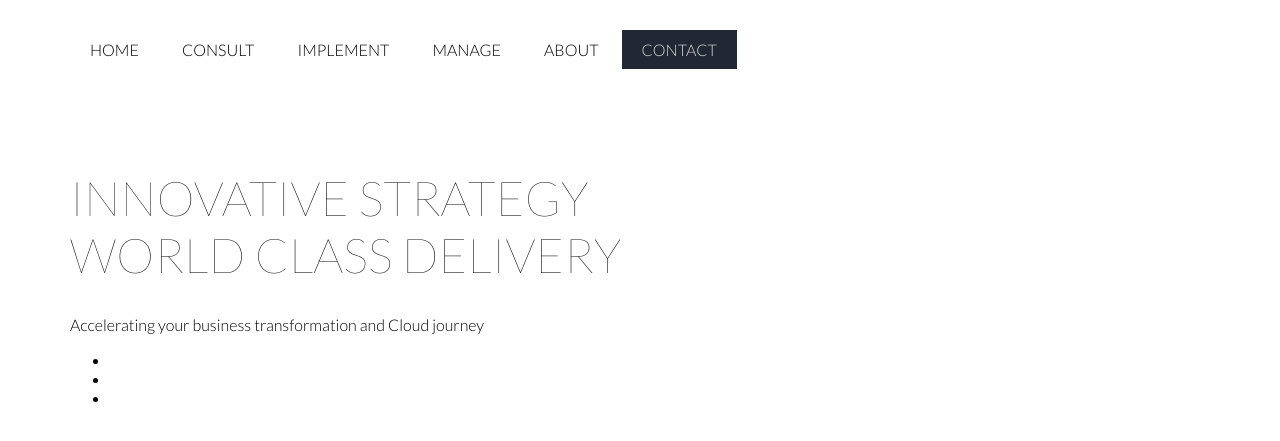
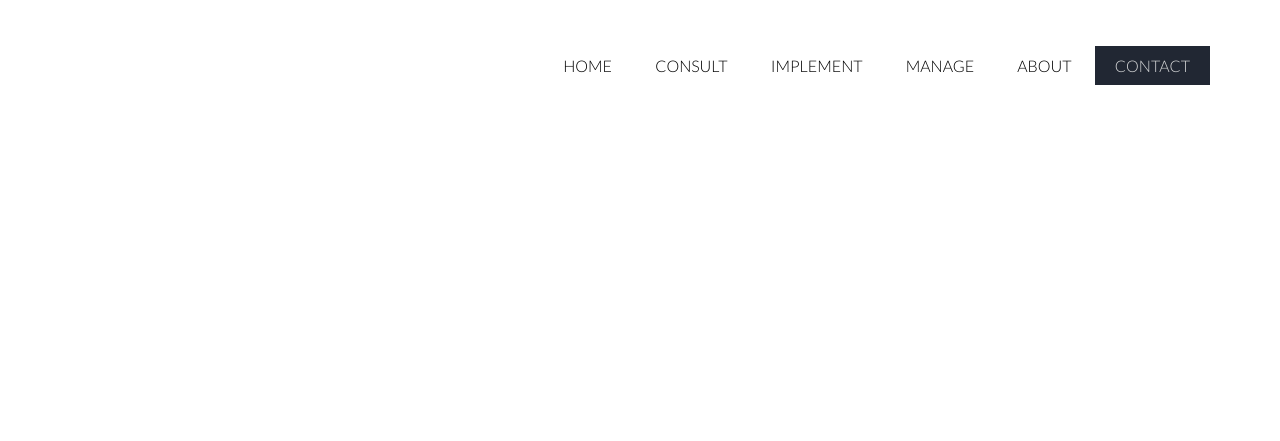
Before and after one commit to Allans-dev/Practice-web-site, a PHP site: page / in a window 1280 px wide. Shown: the top 441 px of the page. Run offline with PHP 8.4, Linux system fonts and the light colour scheme.

Commit message:
Revert "commit to revert"
This reverts commit a999f92ce909815860bacec48e9971864764335d.

```diff
--- a/index.html
+++ b/index.html
@@ -1,35 +1,22 @@
 <!DOCTYPE html>
 <html lang="en">
 <head>
-    <link href="https://fonts.googleapis.com/css?family=Lato:100,300,400" rel="stylesheet">
+    <link href="https://fonts.googleapis.com/css?family=Lato:300,400" rel="stylesheet">
     <link type="text/css" rel="stylesheet" href="style.css">
 </head>
 <body>
-
     <div class="row">
         <nav>
-            <a target="_blank" href="#">HOME</a>
-            <a target="_blank" href="#">CONSULT</a>
-            <a target="_blank" href="#">IMPLEMENT</a>
-            <a target="_blank" href="#">MANAGE</a>
-            <a target="_blank" href="#">ABOUT</a>
-            <a target="_blank" href="#">CONTACT</a>
+            <ul>
+                <li><a target="_blank" href="#">HOME</a></li>
+                <li><a target="_blank" href="#">CONSULT</a></li>
+                <li><a target="_blank" href="#">IMPLEMENT</a></li>
+                <li><a target="_blank" href="#">MANAGE</a></li>
+                <li><a target="_blank" href="#">ABOUT</a></li>
+                <li><a target="_blank" href="#">CONTACT</a></li>
+            </ul>
         </nav>
     </div> <!--end row-->
 
-
-    <div class="row">
-        <div class="title">
-            <h1>INNOVATIVE STRATEGY <br />
-            WORLD CLASS DELIVERY</h1>
-            <span>Accelerating your business transformation and Cloud journey</span>
-            <ul class="circles">
-                <li></li>
-                <li></li>
-                <li></li>
-            </ul>
-        </div>
-    </div> <!-- end row-->
-
 </body>
 </html>
--- a/style.css
+++ b/style.css
@@ -27,37 +27,17 @@ nav {
     margin-top: 30px;
 }
 
-/*
 nav ul {
     float: right;
     list-style: none;
-    width: 100%;
-    text-align: right;
 }
-*/
 
-nav a {
+nav ul li {
     display: inline-flex;
     padding: 10px 20px;;
 }
 
-nav a:last-of-type {
+li:last-of-type {
     background-color: rgb(33, 39, 51);
     color: rgb(214, 215, 216);
 }
-
-
-/*-------------------------------
-TITLE
---------------------------------*/
-
-.title {
-    position: relative;
-    display: block;
-    margin-top: 100px;
-}
-
-h1 {
-    font-weight: 100;
-    font-size: 300%;
-}
```
